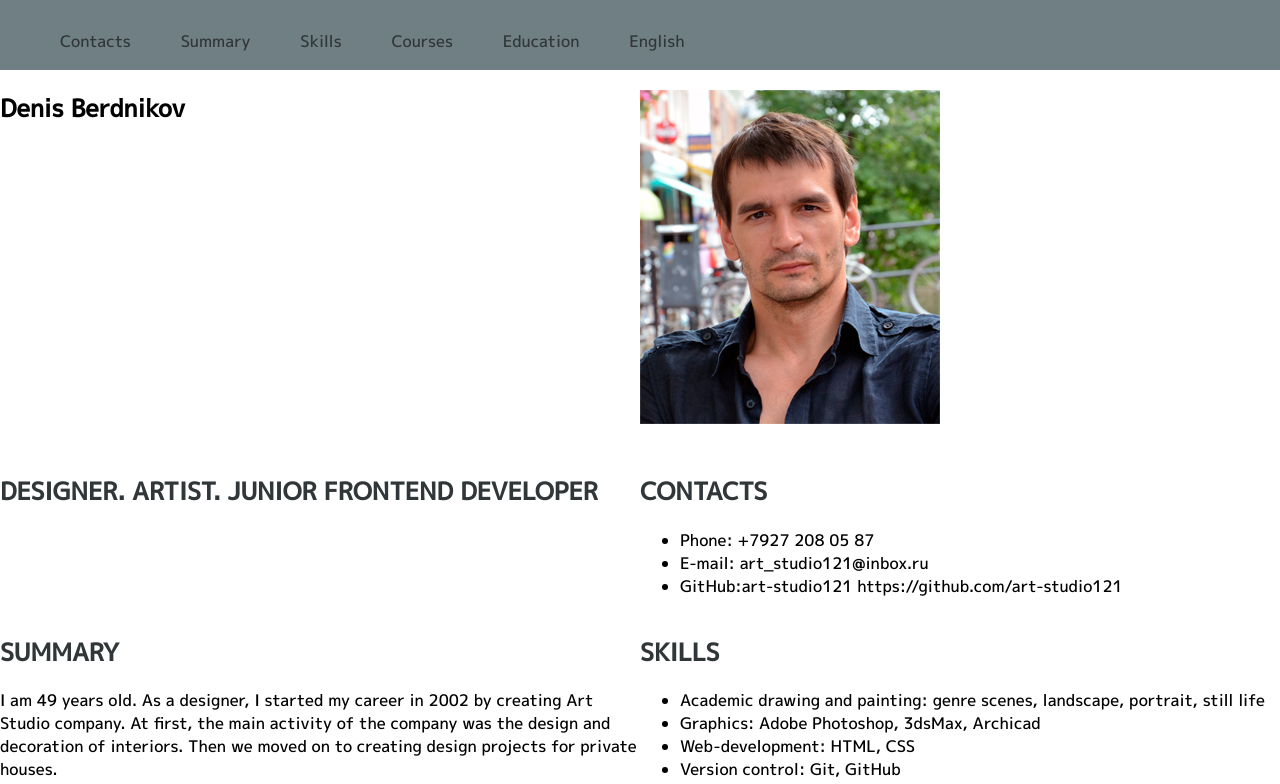
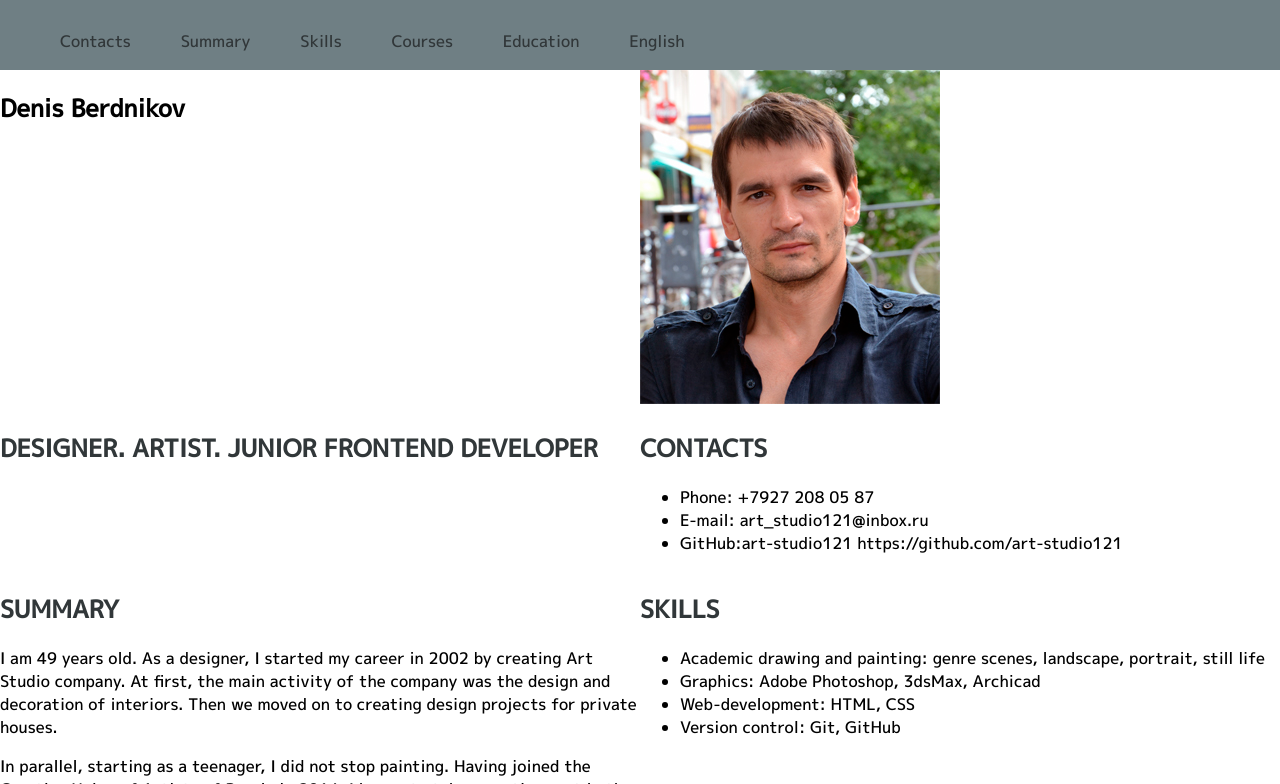
Before and after one commit to art-studio121/rsschool-cv, a plain HTML site: page index.html in a window 1280 px wide. Shown: the top 784 px of the page. Drawn offline with Linux system fonts and the light colour scheme.

Commit message:
feat: update html file

```diff
--- a/index.html
+++ b/index.html
@@ -34,7 +34,7 @@
             <h1 class=".section-title">Denis Berdnikov</h1>
         </section>
         <section class="main-container" id="image">
-            <h2 class="section-title"><img src="assets/img/my_foto.jpg" alt="my photo"></h2>
+            <img src="assets/img/my_foto.jpg" alt="my photo">
         </section>
         <section class="main-container" id="profile">
             <h2 class="section-title">Designer.  Artist.  Junior Frontend Developer</h2>
```
